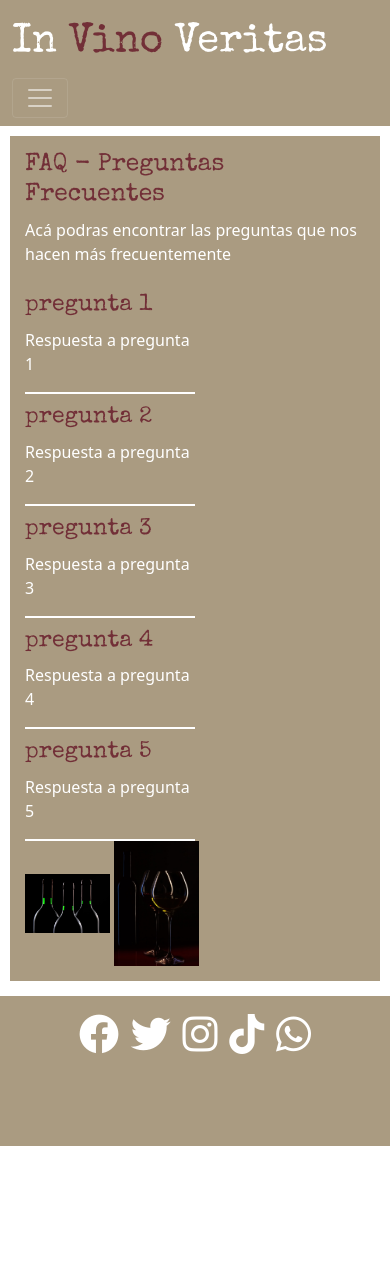
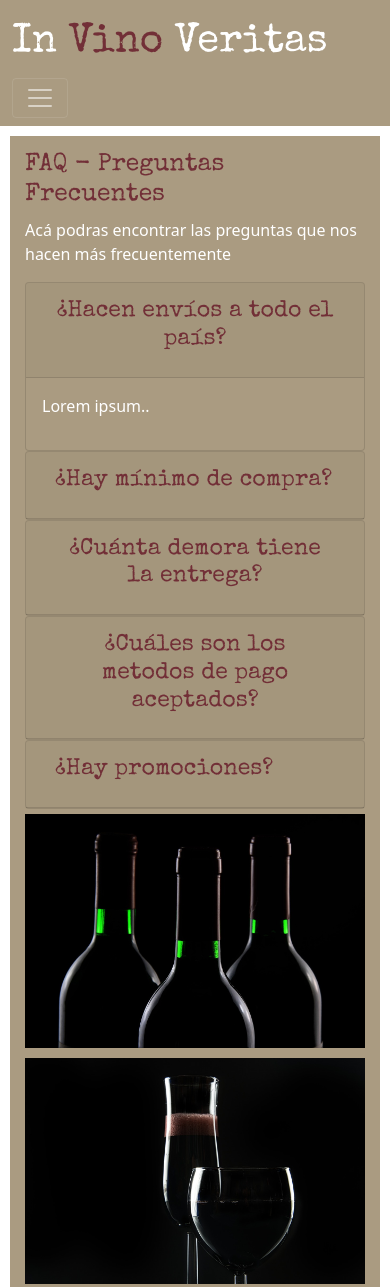
Before and after one commit to santiavargas/In-Vino-Veritas---Proyecto-CoderHouse, a plain HTML site: page pages/faq.html in a window 390 px wide. Shown: the top 1287 px of the page. Before the commit the page ends 1146 px from the top, so only its background shows below. Drawn offline with nearby package versions, Linux system fonts and the light colour scheme; a web font is replaced by a local one.

Commit message:
Agregue accordion en FAQ, cambié imagenes en FAQ y la hice responsive

```diff
--- a/pages/faq.html
+++ b/pages/faq.html
@@ -43,7 +43,7 @@
     <main class="faq">
         <h2>FAQ - Preguntas Frecuentes</h2>
         <p>Acá podras encontrar las preguntas que nos hacen más frecuentemente</p>
-        <div class="preguntas">
+        <!-- <div class="preguntas">
             <div class="preg"><h3>pregunta 1</h3>
                 <p>Respuesta a pregunta 1</p></div>
             <div class="preg"><h3>pregunta 2</h3>
@@ -54,11 +54,78 @@
                 <p>Respuesta a pregunta 4</p></div>
             <div class="preg"><h3>pregunta 5</h3>
                 <p>Respuesta a pregunta 5</p></div>
+        </div> -->
+    <div class="containerFAQ">
+        <div id="accordion">
+
+            <div class="card">
+                <div class="card-header">
+                    <a class="btn" data-bs-toggle="collapse" href="#collapseOne">
+                    <h3>¿Hacen envíos a todo el país?</h3>
+                    </a>
+                </div>
+                <div id="collapseOne" class="collapse show" data-bs-parent="#accordion">
+                    <div class="card-body">
+                        <p>Lorem ipsum..</p>
+                    </div>
+                </div>
+            </div>
+
+            <div class="card">
+                <div class="card-header">
+                    <a class="collapsed btn" data-bs-toggle="collapse" href="#collapseTwo">
+                        <h3>¿Hay mínimo de compra?</h3>
+                    </a>
+                </div>
+                <div id="collapseTwo" class="collapse" data-bs-parent="#accordion">
+                    <div class="card-body">
+                        <p>Lorem ipsum..</p>
+                    </div>
+                </div>
+            </div>
+
+            <div class="card">
+                <div class="card-header">
+                    <a class="collapsed btn" data-bs-toggle="collapse" href="#collapseThree">
+                        <h3>¿Cuánta demora tiene la entrega?</h3>
+                    </a>
+                </div>
+                <div id="collapseThree" class="collapse" data-bs-parent="#accordion">
+                    <div class="card-body">
+                        <p>Lorem ipsum..</p>
+                    </div>
+                </div>
+            </div>
+            <div class="card">
+                <div class="card-header">
+                    <a class="collapsed btn" data-bs-toggle="collapse" href="#collapseFour">
+                        <h3>¿Cuáles son los metodos de pago aceptados?</h3>
+                    </a>
+                </div>
+                <div id="collapseFour" class="collapse" data-bs-parent="#accordion">
+                    <div class="card-body">
+                        <p>Lorem ipsum..</p>
+                    </div>
+                </div>
+            </div>
+            <div class="card">
+                <div class="card-header">
+                    <a class="collapsed btn" data-bs-toggle="collapse" href="#collapseFive">
+                        <h3>¿Hay promociones?</h3>
+                    </a>
+                </div>
+                <div id="collapseFive" class="collapse" data-bs-parent="#accordion">
+                    <div class="card-body">
+                        <p>Lorem ipsum..</p>
+                    </div>
+                </div>
+            </div>
         </div>
         <aside class="imagenesFAQ">
             <img src="../image/imagen preguntas 1.jpg" alt="Botellas oscuras">
-            <img src="../image/imagen preguntas  2.jpg" alt="Copas oscuras">
+            <img src="../image/imagen preguntas 3.jpg" alt="Copas oscuras">
         </aside>
+    </div>
     </main>
     <footer>
         <p>Derechos recervados......... - <a href="./nosotros.html">Nosotros</a> - <a href="./contacto.html">Contacto</a> </p>
--- a/style/style.css
+++ b/style/style.css
@@ -244,14 +244,32 @@ main .botonDemo:hover{
     color: white;
 }
 
-.faq .preg{
+.containerFAQ{
+    display: flex;
+}
+
+#accordion{
+    width: 50%;
+}
+
+.card {
+background-color:  #AA9B81;
+}
+
+.imagenesFAQ{
+    width: 50%;
+    text-align: center;
+}
+
+/* .faq .preg{
     width: 50%;
     padding-top: 10px;
     border-bottom: white solid 2px;
-}
+} */
 
 .imagenesFAQ img{
-    width: 25%;
+    width: 50%;
+    margin-bottom: 5px;
 }
 
 .nosotros{
@@ -334,4 +352,25 @@ i:hover{
     footer p{
         display: none;
     }
+
+    .containerFAQ{
+        display: flex;
+        flex-direction: column;
+    }
+
+    #accordion{
+        width: 100%;
+    }
+
+    .imagenesFAQ{
+        width: 100%;
+        text-align: center;
+    }
+
+    .imagenesFAQ img{
+        width: 100%;
+        margin-bottom: 5px;
+        margin-top: 5px;
+    }
+
 }
```
Also changed, not shown: image/imagen preguntas  2.jpg (deleted), image/imagen preguntas 3.jpg (added).
